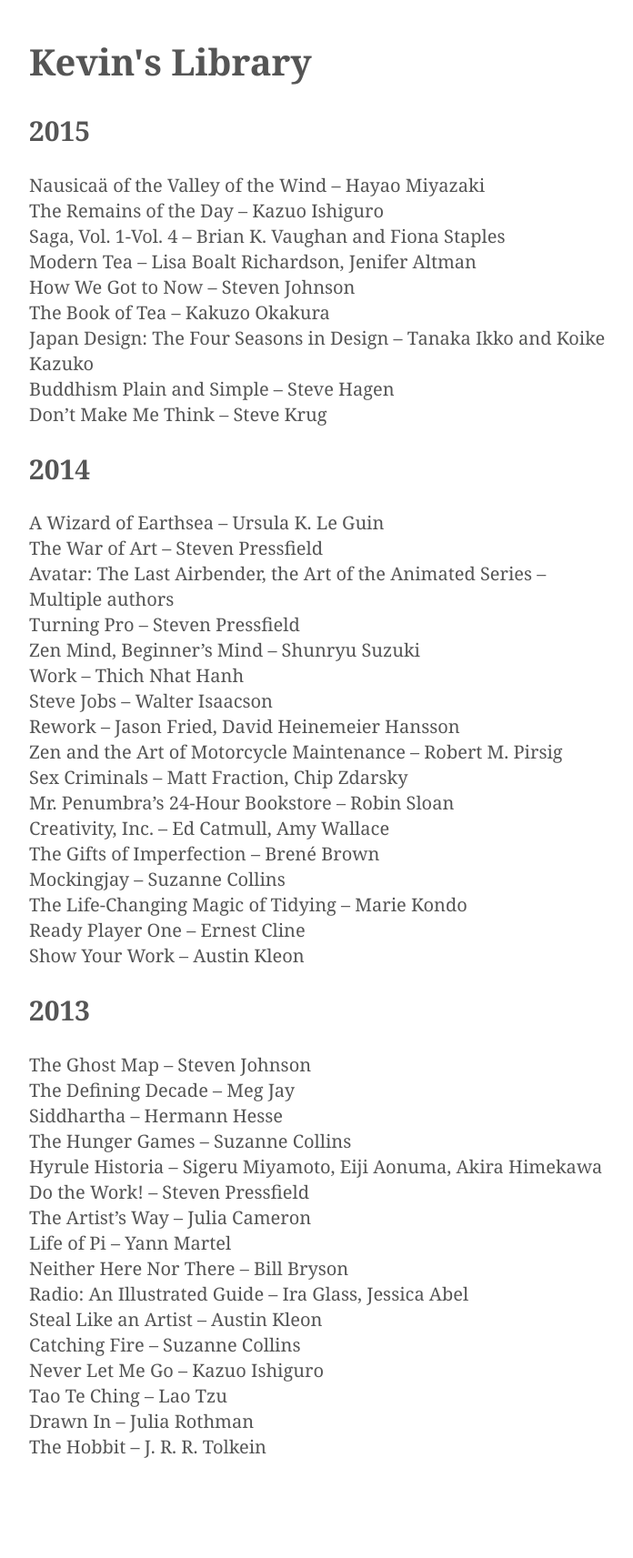
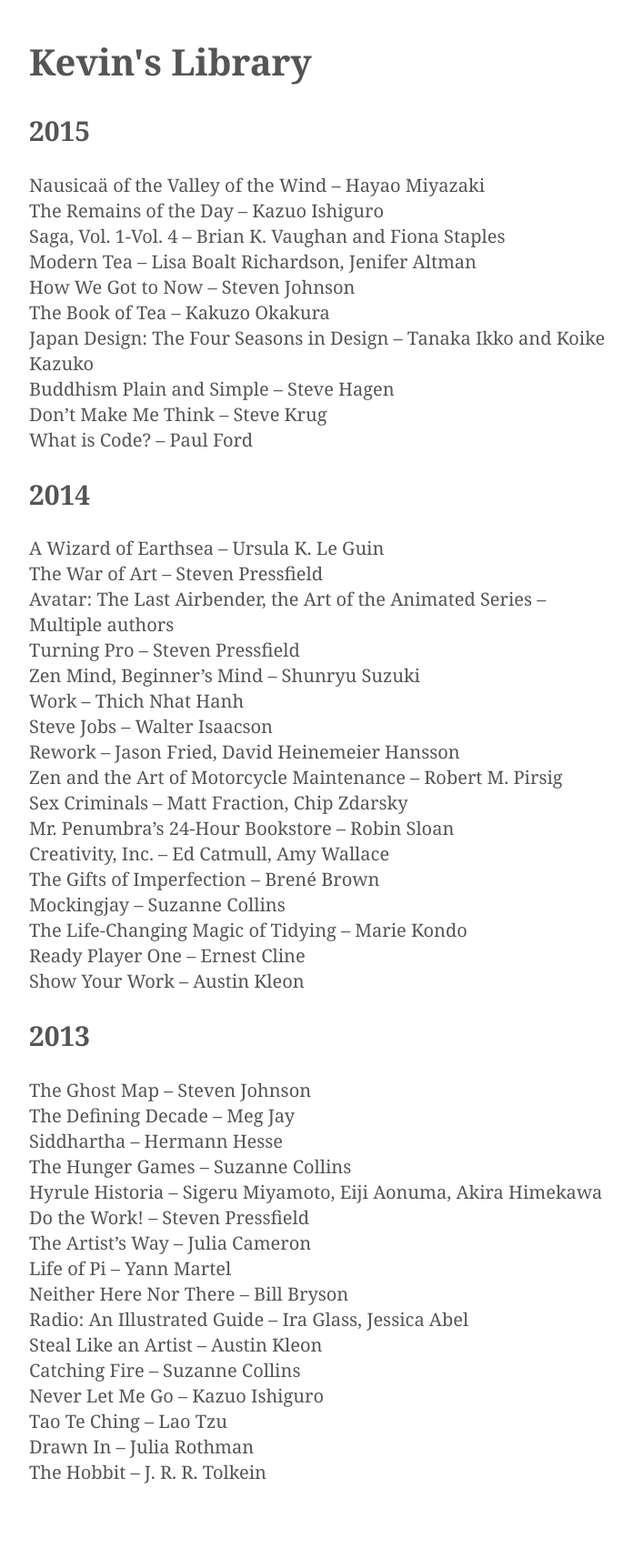
Before and after one commit to kmcgillivray/librarie, a Jekyll site: the page built from index.md, in a window 1280 px wide. Shown: the whole page at 91% size, without its empty margins (283-979 px from the left). Built offline with Jekyll 4.4.1, drawn with Linux system fonts in a browser that asks for light colours; before the commit the page ends 1685 px from its top, so only the background shows below that.

Commit message:
Update index.md

```diff
--- a/index.md
+++ b/index.md
@@ -14,6 +14,7 @@ title: Kevin's Library
 * Japan Design: The Four Seasons in Design – Tanaka Ikko and Koike Kazuko
 * Buddhism Plain and Simple – Steve Hagen
 * Don't Make Me Think – Steve Krug
+* What is Code? – Paul Ford
 
 ## 2014
 
```
